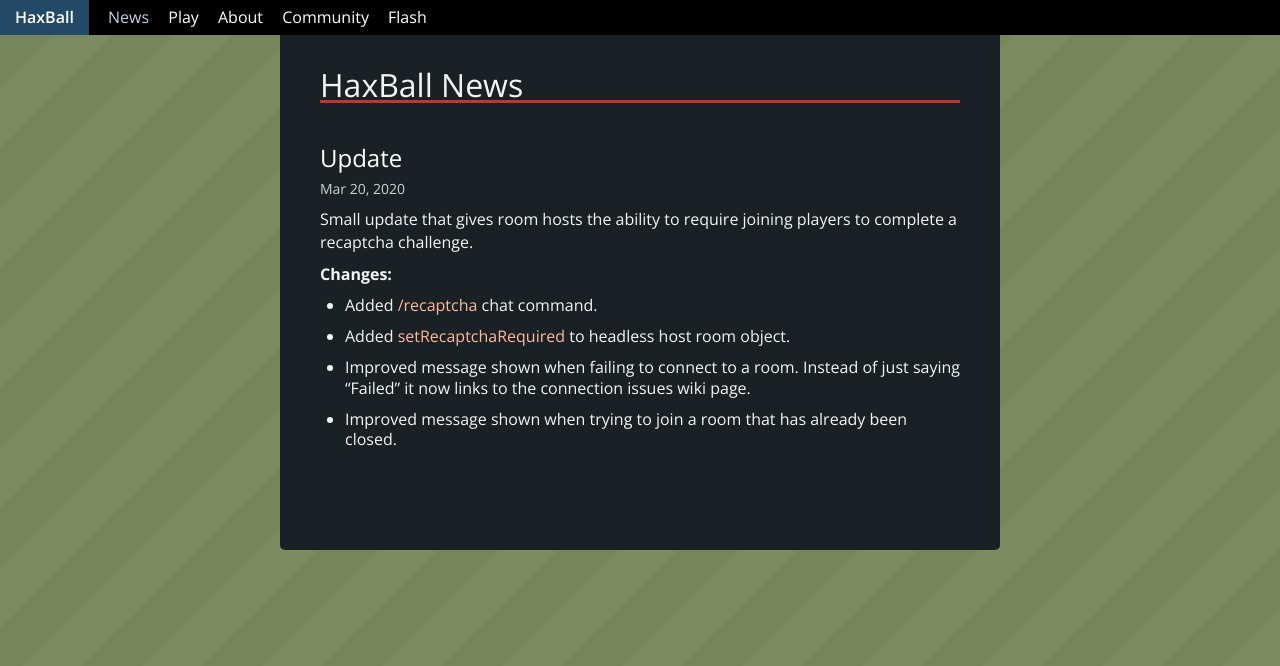
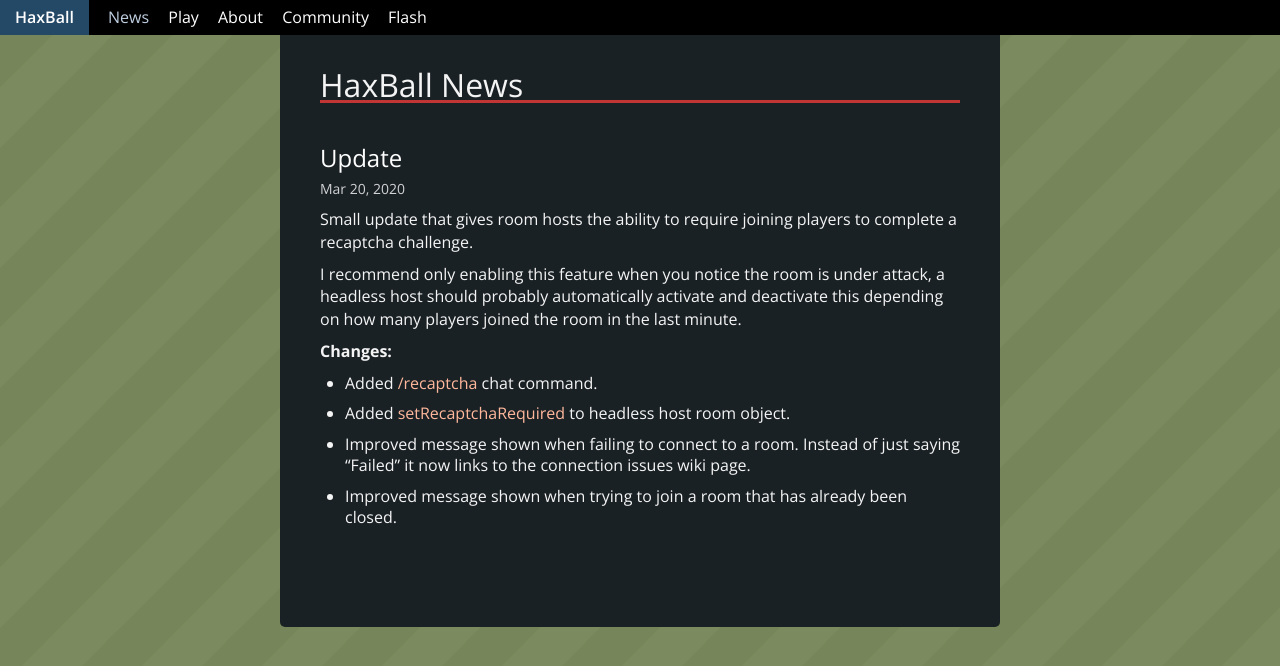
Before and after one commit to basro/haxball-blog, a Jekyll site: the page built from _posts/2020-03-20-update.md, in a window 1280 px wide. Shown: the top 666 px of the page. Built offline with Jekyll 4.4.1, drawn with Linux system fonts in a browser that asks for light colours.

Commit message:
Add recommendation.

```diff
--- a/_posts/2020-03-20-update.md
+++ b/_posts/2020-03-20-update.md
@@ -5,6 +5,8 @@
 ---
 Small update that gives room hosts the ability to require joining players to complete a recaptcha challenge.
 
+I recommend only enabling this feature when you notice the room is under attack, a headless host should probably automatically activate and deactivate this depending on how many players joined the room in the last minute.
+
 **Changes:**
  * Added [/recaptcha](https://github.com/haxball/haxball-issues/wiki/Chat-Commands#recaptcha-onoff) chat command.
  * Added [setRecaptchaRequired](https://github.com/haxball/haxball-issues/wiki/Headless-Host#setrequirerecaptcha) to headless host room object.
```
